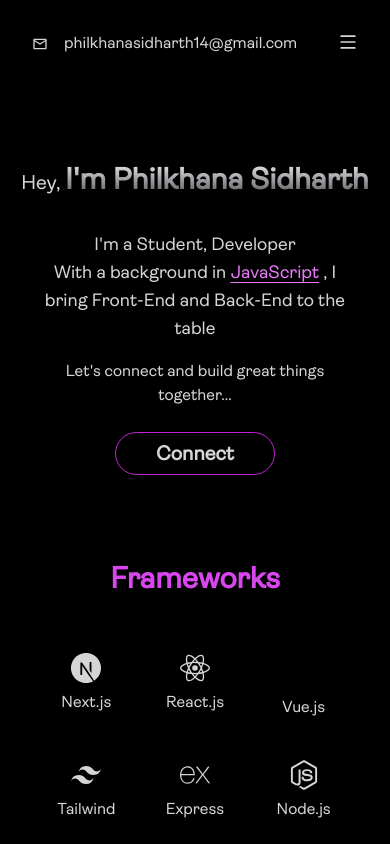
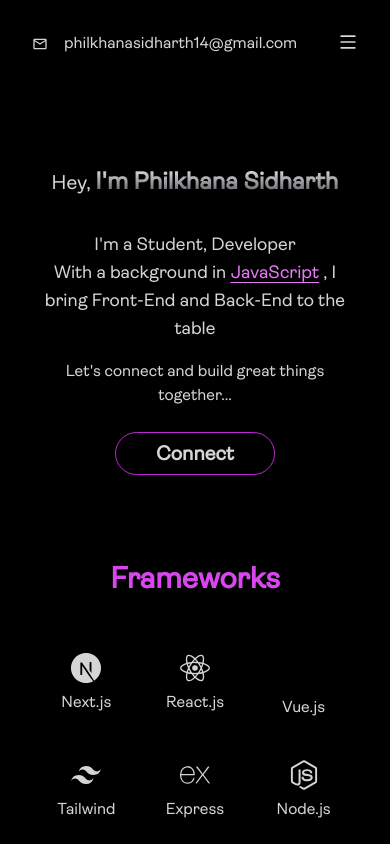
Before and after one commit to psidh/Domain, a Next.js app: page / in a window 390 px wide. Shown: the top 844 px of the page. Built offline with nearby package versions, Linux system fonts and the light colour scheme; some icons are missing.

Commit message:
reduced title size

```diff
--- a/src/components/TopIntro.jsx
+++ b/src/components/TopIntro.jsx
@@ -9,7 +9,7 @@ export default function TopIntro() {
               <h2 className='md:text-2xl text-4xl font-semibold mt-2 py-2'>
                 <span className='md:text-3xl text-xl font-normal'>Hey, </span>
                 <span
-                  className='font-semibold lg:text-5xl text-3xl
+                  className='font-semibold lg:text-5xl text-2xl
           text-transparent bg-clip-text
            bg-gradient-to-t from-gray-500/40 to-white
             py-2
```
